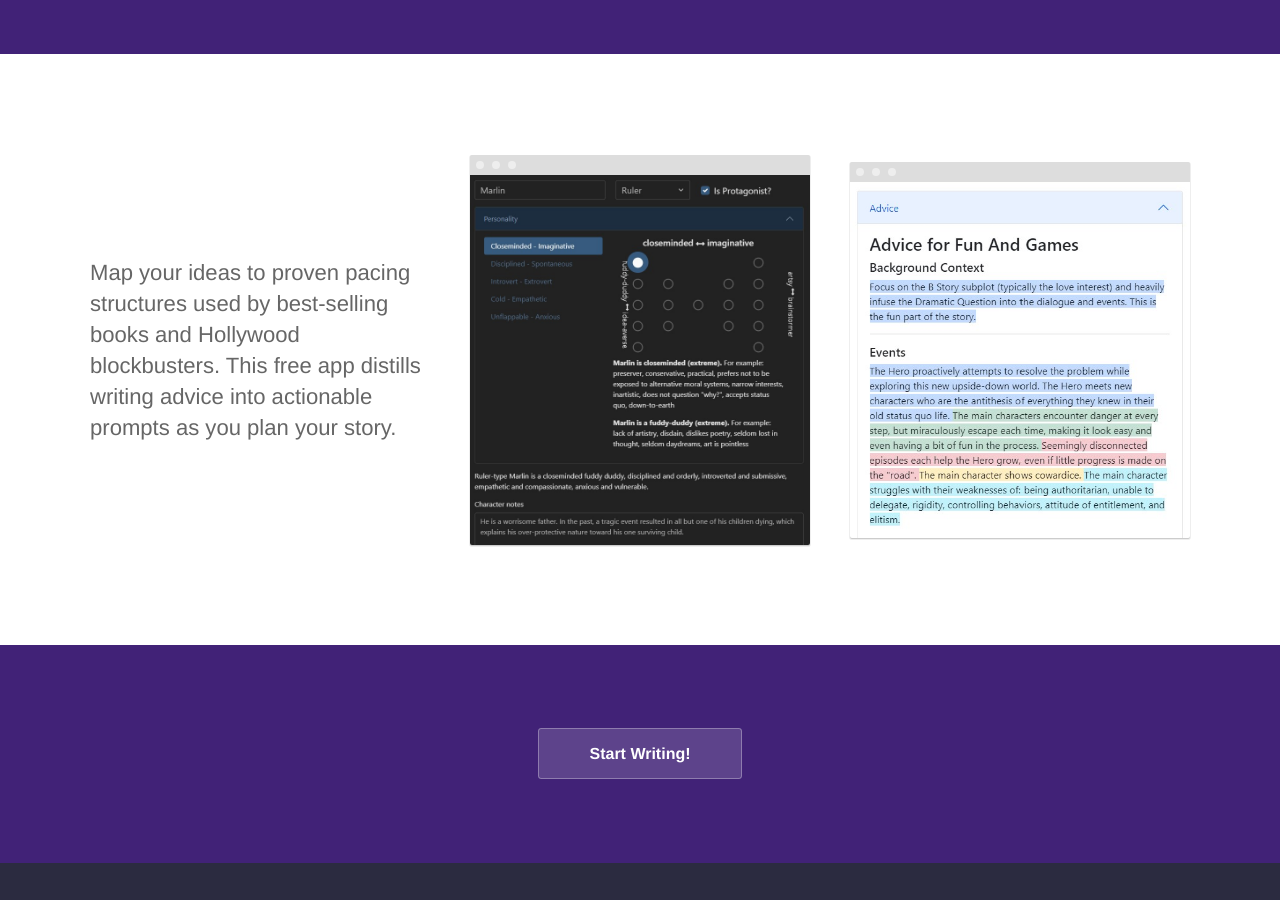
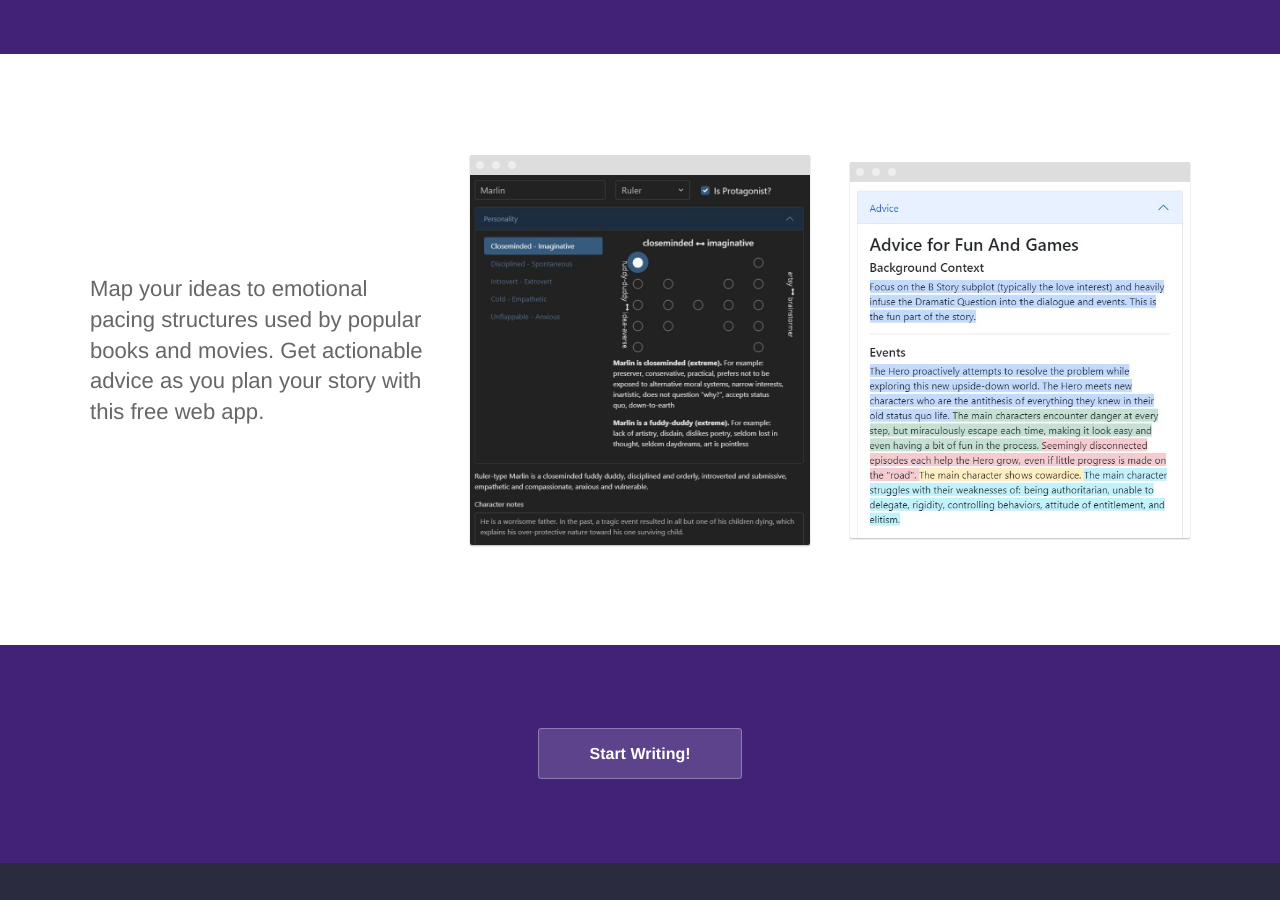
Before and after one commit to headchem/story-ghost, a Jekyll site: the page built from index.html, in a window 1280 px wide and 900 px high, scrolled down 366 px. Built offline with Jekyll 4.4.1, drawn with Linux system fonts in a browser that asks for light colours.

Commit message:
shortened main index blurb

```diff
--- a/index.html
+++ b/index.html
@@ -16,7 +16,7 @@ description: Story Ghost cures writer's block
 	<section>
 		<div class="container flex">
 			<div class="text editable">
-				<p>Map your ideas to proven pacing structures used by best-selling books and Hollywood blockbusters. This free app distills writing advice into actionable prompts as you plan your story.</p>
+				<p>Map your ideas to emotional pacing structures used by popular books and movies. Get actionable advice as you plan your story with this free web app.</p>
 			</div>
 
 			<div class="image">
```
